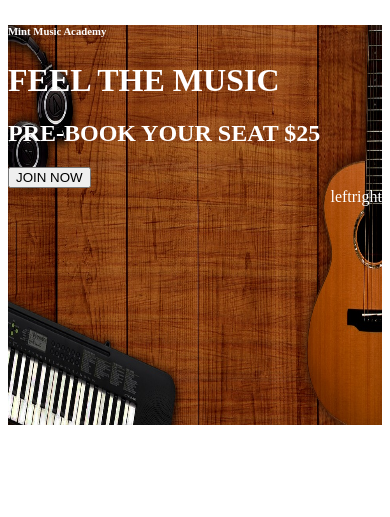
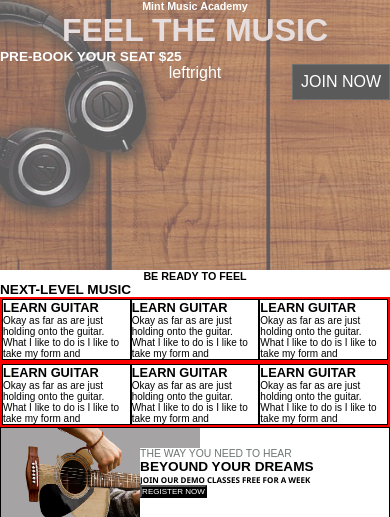
Before and after one commit to Dilli822/WordPress-Demo-Themes, a PHP site: page / in a window 390 px wide. Shown: the top 517 px of the page. Run offline with PHP 8.4, Linux system fonts and the light colour scheme.

Commit message:
initial commit

```diff
--- a/project elementor1/css/style.css
+++ b/project elementor1/css/style.css
@@ -1,14 +1,180 @@
+
+*{
+    padding: 0px;
+    margin: 0px;
+    box-sizing: border-box;
+}
+img{
+  max-width: 100%;
+}
+
+body{
+    font-family: sans-serif;
+
+}
 
 
 
+
+/***---------------ANIMATION CSS---------------***/
 .whole-bg-banner{
     background: url("/images/banner-head.jpg");
-    background-size:100% 100%;
-    height: 400px;
+    background-size: 100vmax;
+    background-repeat: no-repeat;
+    height:  500px;
     color:White;
+    opacity: 0.65;
+    animation-duration: 1s;
+    animation-name: scale;
+   animation-iteration-count: finite;
+   animation-timing-function: linear;
+}
+/***---------------ANIMATION CSS---------------***/
+.animation--scale{
+animation-name: scale;
+animation-duration: 3s;
+animation-iteration-count: infinite;
+animation-timing-function: linear;
+}
+/***-------------ANIMATION KEYFRAMEWORK CSS --------------------***/
+@keyframes scale {
+    0% {
+        transform : scale(1);
+    }
+    25% {
+        transform : scale(0.5);
+    }
+    75%{
+        transform: scale(1.5);
+    }
+    100%{
+        transform: (1);
+    }
 }
 
 .description{
     display: flex;
-    justify-content: flex-end;
+    justify-content: center;
 }
+
+h1,h6,h2{
+    text-align: center;
+}
+
+button.btn-order{
+    right: 0;
+    position: fixed;
+    background-color:black;
+    color:white;
+    font-size: 1rem;
+    padding: 8px;
+    border: 1px solid rgb(34, 34, 34);
+}
+button.btn-order:hover{
+    background-color:rgb(65, 10, 10);
+    color:rgb(255, 255, 255);
+}
+
+/*
+.rotate-wrapper{
+    margin-top: 350px;
+    display: flex;
+    justify-content: space-around;
+    animation-name: rotate;
+    animation-duration: 2s;
+    animation-iteration-count: 2;
+    animation-timing-function: ease-in-out;
+}
+
+@keyframes rotate{
+    0%{
+        transform: rotate(0deg);
+    }
+    50%{
+        transform: rotate(300deg);
+    }
+    100%{
+        transform: rotate(0deg);
+    }
+} */
+
+.Services-wrapper-1,
+.Services-wrapper-2{
+    display: flex;
+    border: 2px solid red;
+    justify-content: center;
+
+}
+
+section.lessons{
+    border: 1px solid rgb(0, 0, 0);
+
+}
+
+.feature{
+    display: flex;
+    border: 1px solid rgb(0, 0, 0);
+    justify-content: space-around;
+    background-color: rgb(255, 255, 255);
+}
+
+.left-feature-pic{
+    width: 50%;
+    background-color: rgb(165, 163, 163);
+}
+
+.right-brief-feature{
+    margin-left: -350px;
+    margin-top: 120px;
+   width: 100%;
+   background-color: rgb(255, 255, 255);
+}
+
+p.last-breif{
+    color:rgb(255, 255, 255);
+}
+
+
+h2{
+    font-size: 0.85rem;
+}
+
+p.bottom-last-brief{
+    font-weight: bolder;
+    font-size: 0.5rem;
+    color:black;
+}
+/***header para**/
+h3{
+
+}
+/**paragraphs***/
+p.lessons-para{
+
+}
+.video{
+    border: 1px solid red;
+}
+
+.video-top{
+    border: px solid blue;
+    display: flex;
+    justify-content: center;
+    background-color:rgb(209, 198, 198);
+
+}
+video{
+    max-width: 50%;
+}
+.video-bottom{
+    display: flex;
+    justify-content: center;
+    margin-top: -120px;
+    border: px solid green;
+    background-color:rgb(187, 179, 179);
+}
+h5{
+    font-size: 2rem;
+    padding-top: 135px;
+    color:rgb(252, 253, 253);
+}
--- a/project elementor1/index.html
+++ b/project elementor1/index.html
@@ -8,12 +8,17 @@
 
     <!-----------MAIN--CSS----STYLE--->
     <link rel="stylesheet" href="css/style.css">
+    <!------------MEDIA-QUERY---FOR--SMALLER--SCREEN--SIZE-->
+    <link rel="stylesheet" href="media querries/media-queries-smaller-screen.css">
+    <!---------------------FONTAWESOME-ICONS-------------------->
+    <link rel="stylesheet" href="https://stackpath.bootstrapcdn.com/font-awesome/4.7.0/css/font-awesome.min.css">
     <title>Mint-Music-Academy</title>
 </head>
 <body>
 
+<main>
+    <!---WHOLE-BACKGROUND-BANNER-->
 
-    <!---WHOLE-BACKGROUND-BANNER-->
     <div class="whole-bg-banner">
 
 
@@ -41,6 +46,155 @@
             </div>
         </div>
     </div>
+    <p>
+    </p>
+    <h6>BE READY TO FEEL</h6>
+    <h2>
+        NEXT-LEVEL MUSIC
+    </h2>
+
+
+    <!----------------
+    <div class="rotate-wrapper">
+        <div class="left-rotate-wrapper">
+            left
+        </div>
+        <div class="right-rotate-wrapper">
+            <img src="" width="50px" alt="">
+        </div>
+    </div>-------------------->
+    <div class="Services-wrapper-1">
+        <section class="lessons">
+        <h3>LEARN GUITAR</h3>
+        <p class="lessons-para">
+            Okay as far as are just holding onto the guitar. What I like to do is I like to take my form and
+        </p>
+        </section>
+        <section class="lessons">
+            <h3>LEARN GUITAR</h3>
+            <p class="lessons-para">
+                Okay as far as are just holding onto the guitar. What I like to do is I like to take my form and
+            </p>
+        </section>
+        <section class="lessons">
+            <h3>LEARN GUITAR</h3>
+            <p class="lessons-para">
+                Okay as far as are just holding onto the guitar. What I like to do is I like to take my form and
+            </p>
+        </section>
+
+    </div>
+    <div class="Services-wrapper-1">
+        <section class="lessons">
+            <h3>LEARN GUITAR</h3>
+            <p class="lessons-para">
+                Okay as far as are just holding onto the guitar. What I like to do is I like to take my form and
+            </p>
+        </section>
+        <section class="lessons">
+            <h3>LEARN GUITAR</h3>
+            <p class="lessons-para">
+                Okay as far as are just holding onto the guitar. What I like to do is I like to take my form and
+            </p>
+        </section>
+        <section class="lessons">
+            <h3>LEARN GUITAR</h3>
+            <p class="lessons-para">
+                Okay as far as are just holding onto the guitar. What I like to do is I like to take my form and
+            </p>
+        </section>
+
+    </div>
+</div>
+
+
+<div class="feature">
+    <div class="left-feature-pic">
+        <img src="images/860_AT_guitar_acoustics-removebg-preview.png" alt="" width="">
+    </div>
+    <div class="right-brief-feature">
+        <article>
+            <p class="last-breif">
+                THE WAY YOU NEED TO HEAR
+            </p>
+            <h2>
+                BEYOUND YOUR DREAMS
+            </h2>
+            <P class="bottom-last-brief">
+                JOIN OUR DEMO CLASSES FREE FOR A WEEK
+
+            </P>
+            <button class="last-btn">
+                REGISTER NOW
+            </button>
+        </article>
+    </div>
+</div>
+
+<div class="video">
+    <div class="video-top">
+      <video src="vintage clip.mp4" controls></video>
+    </div>
+    <div class="video-bottom">
+        <h5>MAKING YOU FEEL GOOD</h5>
+
+    </div>
+
+
+    <section class="review">
+    <span class="star-icons">
+        <i class="fa fa-star"></i> <i class="fa fa-star"></i> <i class="fa fa-star"></i> <i class="fa fa-star"></i> <i class="fa fa-star"></i>
+    </span>
+        <aside>
+            <p class="quotes">
+                “Music is the wine that fills the cup of silence.”
+            </p>
+        </aside>
+        <div class="hr-line-1">
+
+        </div>
+        <h4>
+            MINT
+        </h4>
+        <div class="hr-line-2">
+
+        </div>
+    </section>
+
+
+
+
+
+
+</div>
+
+
+<div class="feature">
+    <div class="left-feature-pic">
+        <img src="" alt="" width="">
+    </div>
+    <div class="right-brief-feature">
+     <article>
+         <p class="last-breif">
+             THE WAY YOU NEED TO HEAR
+         </p>
+         <h2>
+             BEYOUND YOUR DREAMS
+         </h2>
+         <P class="bottom-last-brief">
+             JOIN OUR DEMO CLASSES FREE FOR A WEEK
+
+         </P>
+         <button class="last-btn">
+             REGISTER NOW
+         </button>
+     </article>
+    </div>
+</div>
+</main>
+
+
+</body>
 
 </body>
 </html>
--- /dev/null
+++ b/project elementor1/media querries/media-queries-smaller-screen.css
@@ -0,0 +1,104 @@
+
+
+
+@media only screen and (max-width: 400px){
+    h1{
+
+        color:rgb(216, 204, 204);
+    }
+    .whole-bg-banner{
+        height: 270px;
+    }
+
+    .video-bottom{
+        margin-top: -35px;
+    }
+
+    h5{
+        padding-top: 40px;
+        font-size: 1rem;
+    }
+
+/**paragraphs***/
+p.lessons-para{
+    font-size: 10px;
+}
+
+/**8section--reviews***/
+section.review{
+    background-color: rgb(197, 197, 197);
+}
+/**star span icons***/
+span.star-icons,
+.fa-star{
+    display: flex;
+    justify-content: center;
+    font-size: 0.5rem;
+    padding: 2px;
+
+
+}
+aside p.quotes{
+    font-size: 0.8rem;
+    text-align: center;
+}
+
+.hr-line-1,
+.hr-line-2{
+    border-top: 3px solid black;
+    width: 12%;
+    margin: 0px 135px;
+}
+h4{
+    margin: 0px 135px;
+}
+
+
+
+
+
+.left-feature-pic{
+    width: 80%;
+}
+.right-brief-feature{
+    margin-left: -60px;
+    margin-top: 20px;
+   font-size: 0.65rem;
+   color:black;
+}
+
+p.last-breif{
+    color:rgb(108, 117, 112);
+}
+
+
+h2{
+    font-size: 0.85rem;
+    text-align: left;
+
+}
+p.bottom-last-brief{
+    font-weight: bolder;
+    font-size: 0.5rem;
+    font-family: 'Segoe UI', Tahoma, Geneva, Verdana, sans-serif;
+
+}
+
+/***header para**/
+h3{
+font-size: 0.8rem;
+}
+
+/***REGISTER--BUTTON**/
+button.last-btn{
+    font-size: 0.5rem;
+    background-color: black;
+    color:white;
+}
+
+/**paragraphs***/
+p.lessons-para{
+    font-size: 10px;
+}
+
+}
```
Also changed, not shown: Project Brick Cafe/images/app.js (added, +15 -0 lines), project elementor1/images/860_AT_guitar_acoustics-removebg-preview.png (added), project elementor1/images/860_AT_guitar_acoustics.png (added), 2 other files.
